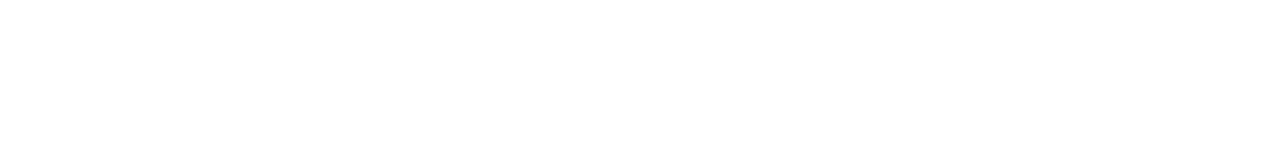
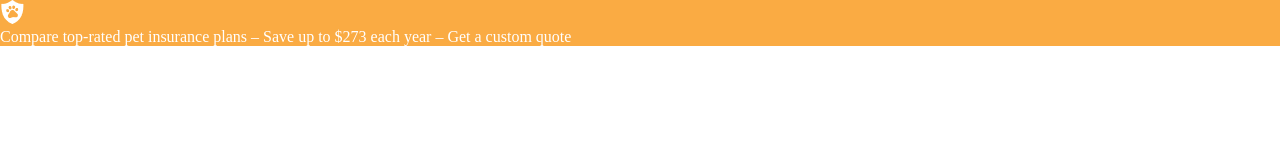
Before and after one commit to gleidsonteixeira/FS15-wag, a plain HTML site: page index.html in a window 1280 px wide. Drawn offline with Linux system fonts and the light colour scheme.

Commit message:
Trabalhando no aviso retratil

```diff
--- a/css/estilo.css
+++ b/css/estilo.css
@@ -0,0 +1,10 @@
+*{
+    padding: 0;
+    margin: 0;
+}
+#aviso-retratil{
+    background-color: #FAAB43;
+}
+#aviso-retratil p{
+    color: #FFFFFF;
+}
--- a/index.html
+++ b/index.html
@@ -5,8 +5,14 @@
     <meta http-equiv="X-UA-Compatible" content="IE=edge">
     <meta name="viewport" content="width=device-width, initial-scale=1.0">
     <title>Document</title>
+    <link rel="stylesheet" href="css/estilo.css">
 </head>
 <body>
-
+    <main>
+        <section id="aviso-retratil">
+            <img src="images/image.png" alt="">
+            <p>Compare top-rated pet insurance plans – Save up to $273 each year – Get a custom quote</p>
+        </section>
+    </main>
 </body>
 </html>
```
Also changed, not shown: images/image.png (added).
